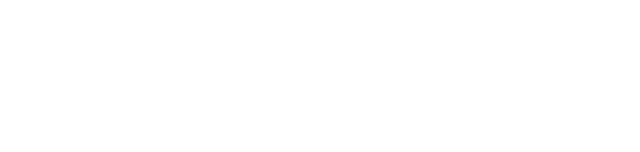
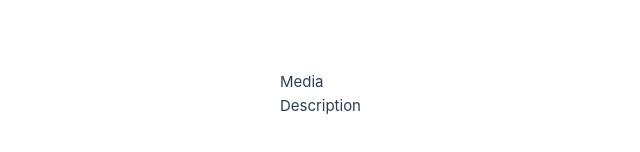
Before and after one commit to ramil350/tour_page, a Vue app: page / in a window 1280 px wide. Shown: the part 306-458 px from the top of the page, without its empty margins (279-919 px from the left). Built offline with nearby package versions, Linux system fonts and the light colour scheme.

Commit message:
Introduce tour page components

```diff
--- a/src/App.vue
+++ b/src/App.vue
@@ -1,8 +1,11 @@
 <script setup>
+  import TourPage from './components/TourPage.vue'
+
 </script>
 
 <template>
   <main>
+    <TourPage />
   </main>
 </template>
 
--- /dev/null
+++ b/src/components/TourDescription.vue
@@ -0,0 +1,9 @@
+<script setup>
+  const props = defineProps({
+    tour: Object
+  })
+</script>
+
+<template>
+  <div>Description</div>
+</template>
--- /dev/null
+++ b/src/components/TourMedia.vue
@@ -0,0 +1,9 @@
+<script setup>
+  const props = defineProps({
+    tour: Object
+  })
+</script>
+
+<template>
+  <div>Media</div>
+</template>
--- /dev/null
+++ b/src/components/TourPage.vue
@@ -0,0 +1,16 @@
+<script setup>
+  import { ref } from "vue"
+  import TourMedia from './TourMedia.vue'
+  import TourDescription from './TourDescription.vue'
+
+  const tour = ref({})
+</script>
+
+<template>
+  <div class="tour-media-container">
+    <TourMedia :tour="tour" />
+  </div>
+  <div class="tour-description-container">
+    <TourDescription :tour="tour" />
+  </div>
+</template>
```
